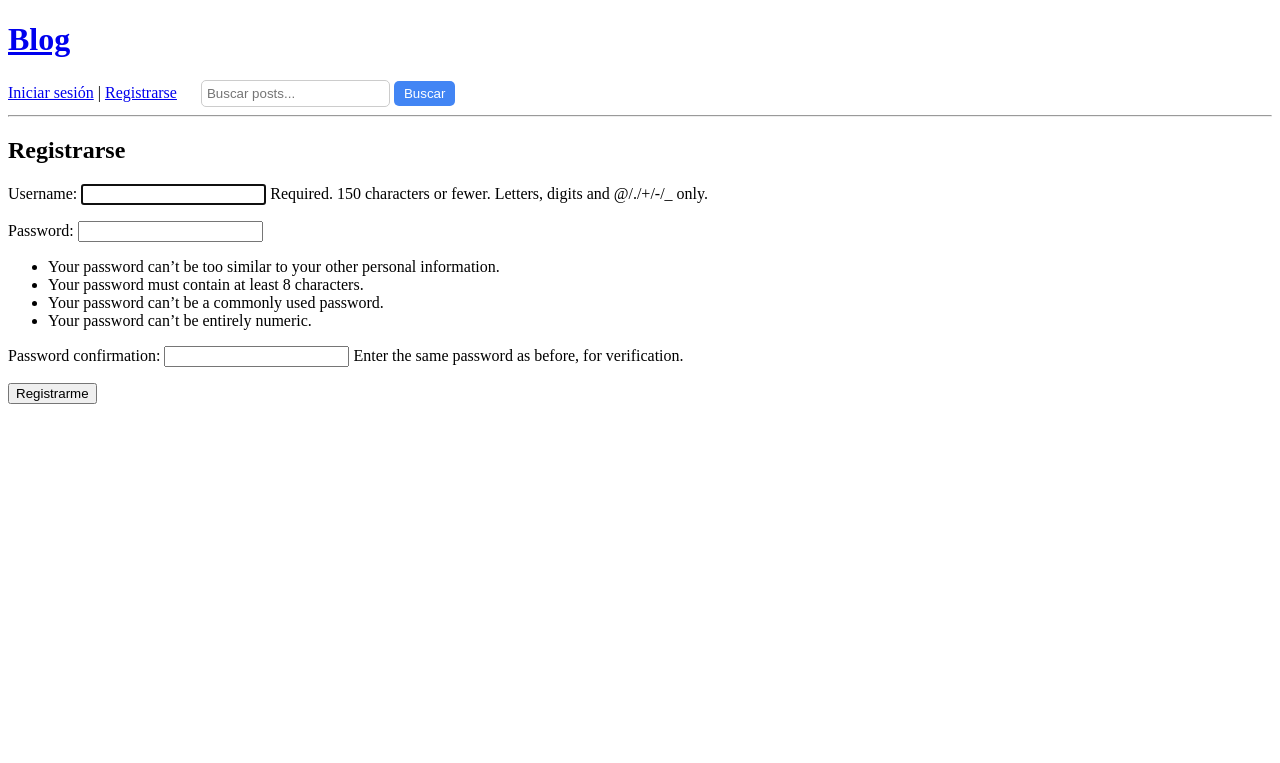
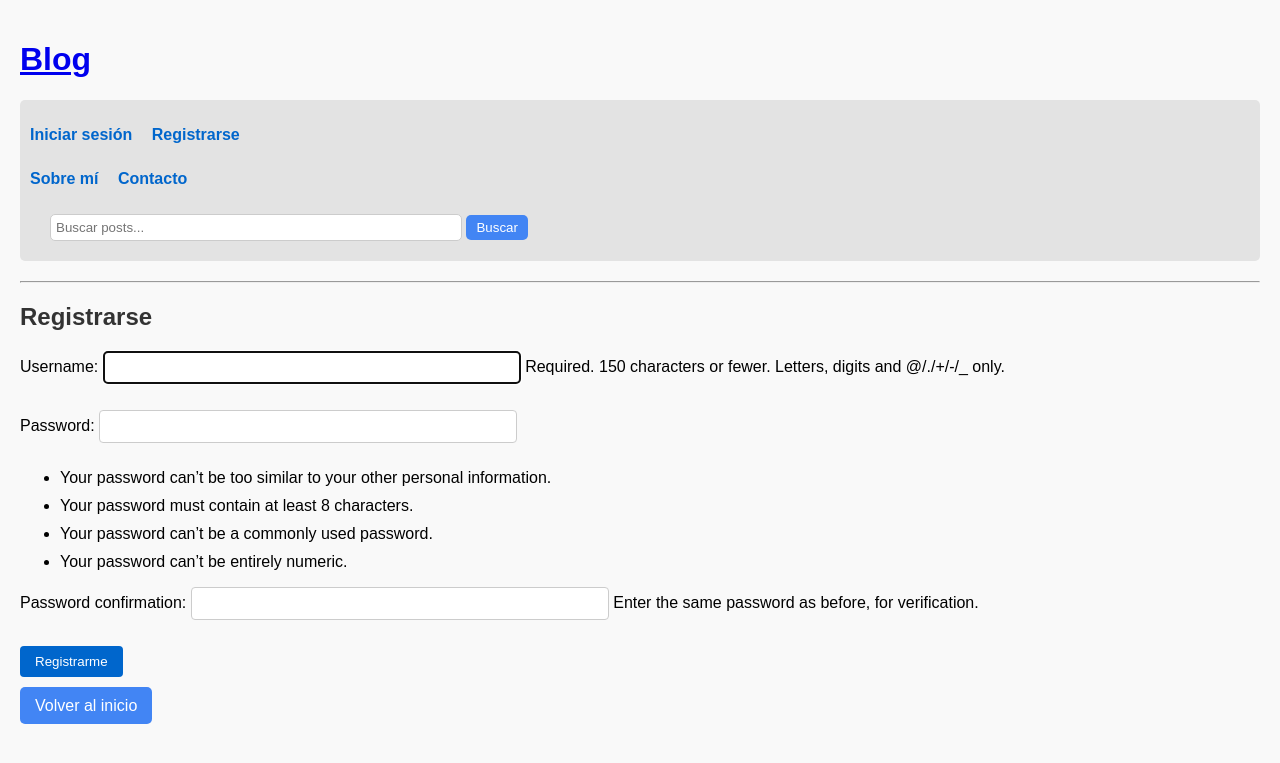
Before and after one commit to Daljulian/Entrega_final_Dalessandro, a Django app: page /users/register/ in a window 1280 px wide. Shown: the top 763 px of the page. Run offline with Django 5.2, Linux system fonts and the light colour scheme.

Commit message:
Backup - mejoras de interfaz, botón volver al inicio, base.html y vistas estáticas

```diff
--- /dev/null
+++ b/blog/static/css/estilos.css
@@ -0,0 +1,74 @@
+/* Fondo y tipografía general */
+body {
+    background-color: #f9f9f9;
+    font-family: Arial, sans-serif;
+    margin: 0;
+    padding: 20px;
+}
+
+/* Títulos */
+h1, h2, h3 {
+    color: #333;
+}
+
+/* Navegación */
+nav {
+    background-color: #e3e3e3;
+    padding: 10px;
+    margin-bottom: 20px;
+    border-radius: 5px;
+}
+
+nav ul {
+    list-style-type: none;
+    padding: 0;
+}
+
+nav ul li {
+    display: inline-block;
+    margin-right: 15px;
+}
+
+nav a {
+    text-decoration: none;
+    color: #0066cc;
+    font-weight: bold;
+}
+
+nav a:hover {
+    color: #003366;
+}
+
+/* Formularios */
+form {
+    margin-top: 15px;
+}
+
+input[type="text"],
+input[type="password"],
+textarea {
+    padding: 8px;
+    border: 1px solid #ccc;
+    border-radius: 4px;
+    width: 100%;
+    max-width: 400px;
+    margin-bottom: 10px;
+}
+
+button {
+    background-color: #0066cc;
+    color: white;
+    border: none;
+    padding: 8px 15px;
+    border-radius: 4px;
+    cursor: pointer;
+}
+
+button:hover {
+    background-color: #003366;
+}
+
+/* Comentarios */
+ul li {
+    margin-bottom: 10px;
+}
--- a/blog/templates/blog/base.html
+++ b/blog/templates/blog/base.html
@@ -1,14 +1,15 @@
 <!DOCTYPE html>
 <html lang="es">
 <head>
-
+    {% load static %}
     <meta charset="UTF-8">
     <title>{% block title %}Mi Blog{% endblock %}</title>
+    <link rel="stylesheet" href="{% static 'css/estilos.css' %}">
 </head>
 <body>
     <h1><a href="{% url 'index' %}">Blog</a></h1>
+
     <nav>
-
     {% if user.is_authenticated %}
         <p>Hola, {{ user.username }}</p>
         <ul>
@@ -24,17 +25,24 @@
             </li>
         </ul>
     {% else %}
-    <a href="{% url 'login' %}">Iniciar sesión</a> |
-    <a href="{% url 'register' %}">Registrarse</a>
+        <ul>
+            <li><a href="{% url 'login' %}">Iniciar sesión</a></li>
+            <li><a href="{% url 'register' %}">Registrarse</a></li>
+        </ul>
     {% endif %}
 
-    <!-- Formulario de búsqueda con feedback visual -->
+    <ul>
+        <li><a href="{% url 'sobre_mi' %}">Sobre mí</a></li>
+        <li><a href="{% url 'contacto' %}">Contacto</a></li>
+    </ul>
+
+    <!-- Formulario de búsqueda con estilo -->
     <form method="get" action="{% url 'buscar_post' %}" style="display:inline; margin-left: 20px;">
         <input type="text" name="q" placeholder="Buscar posts..." value="{{ request.GET.q|default_if_none:'' }}" style="padding:5px; border-radius:5px; border:1px solid #ccc;">
         <button type="submit" style="padding:5px 10px; border:none; background-color:#4285f4; color:white; border-radius:5px;">Buscar</button>
     </form>
-    </form>
 </nav>
+
     <hr>
 
     {% block content %}{% endblock %}
--- a/blog/templates/blog/registration/contacto.html
+++ b/blog/templates/blog/registration/contacto.html
@@ -15,4 +15,8 @@
 
     <input type="submit" value="Enviar">
 </form>
+ <!-- Botón para volver al inicio -->
+  <p style="margin-top: 20px;">
+      <a href="{% url 'index' %}" style="text-decoration: none; color: white; background-color: #4285f4; padding: 10px 15px; border-radius: 5px;">Volver al inicio</a>
+  </p>
 {% endblock %}
--- a/blog/templates/blog/registration/sobre_mi.html
+++ b/blog/templates/blog/registration/sobre_mi.html
@@ -3,4 +3,8 @@
 {% block content %}
 <h2>Sobre mí</h2>
 <p>Hola, soy Julián D'Alessandro, creador de este blog. Aquí comparto mis aprendizajes, proyectos y reflexiones sobre tecnología, desarrollo web y mucho más.</p>
+ <!-- Botón para volver al inicio -->
+  <p style="margin-top: 20px;">
+      <a href="{% url 'index' %}" style="text-decoration: none; color: white; background-color: #4285f4; padding: 10px 15px; border-radius: 5px;">Volver al inicio</a>
+  </p>
 {% endblock %}
--- a/blog/views.py
+++ b/blog/views.py
@@ -106,10 +106,10 @@ def eliminar_post(request, pk):
     return render(request, 'blog/confirmar_eliminacion.html', {'post': post})
 
 def sobre_mi(request):
-    return render(request, 'sobre_mi.html')
+    return render(request, 'blog/registration/sobre_mi.html')
 
 def contacto(request):
-    return render(request, 'contacto.html')
+    return render(request, 'blog/registration/contacto.html')
 
 
 def error_404(request, exception):
--- a/templates/registration/login.html
+++ b/templates/registration/login.html
@@ -9,4 +9,8 @@
     {{ form.as_p }}
     <button type="submit">Ingresar</button>
 </form>
+<!-- Botón para volver al inicio -->
+  <p style="margin-top: 20px;">
+      <a href="{% url 'index' %}" style="text-decoration: none; color: white; background-color: #4285f4; padding: 10px 15px; border-radius: 5px;">Volver al inicio</a>
+  </p>
 {% endblock %}
--- a/users/templates/users/editar_perfil.html
+++ b/users/templates/users/editar_perfil.html
@@ -7,4 +7,8 @@
     {{ form.as_p }}
     <button type="submit">Guardar cambios</button>
   </form>
+   <!-- Botón para volver al inicio -->
+  <p style="margin-top: 20px;">
+      <a href="{% url 'index' %}" style="text-decoration: none; color: white; background-color: #4285f4; padding: 10px 15px; border-radius: 5px;">Volver al inicio</a>
+  </p>
 {% endblock %}
--- a/users/templates/users/perfil.html
+++ b/users/templates/users/perfil.html
@@ -11,4 +11,8 @@
   <p><strong>Email:</strong> {{ request.user.email }}</p>
   <p><strong>Bio:</strong> {{ perfil.bio }}</p>
   <p><strong>Sitio web:</strong> <a href="{{ perfil.sitio_web }}">{{ perfil.sitio_web }}</a></p>
+   <!-- Botón para volver al inicio -->
+  <p style="margin-top: 20px;">
+      <a href="{% url 'index' %}" style="text-decoration: none; color: white; background-color: #4285f4; padding: 10px 15px; border-radius: 5px;">Volver al inicio</a>
+  </p>
 {% endblock %}
--- a/users/templates/users/register.html
+++ b/users/templates/users/register.html
@@ -7,4 +7,8 @@
     {{ form.as_p }}
     <button type="submit">Registrarme</button>
   </form>
+   <!-- Botón para volver al inicio -->
+  <p style="margin-top: 20px;">
+      <a href="{% url 'index' %}" style="text-decoration: none; color: white; background-color: #4285f4; padding: 10px 15px; border-radius: 5px;">Volver al inicio</a>
+  </p>
 {% endblock %}
```
Also changed, not shown: blog_project/urls.py (line endings or trailing spaces), db.sqlite3. Lines whose indentation alone changed are shown as unchanged.
